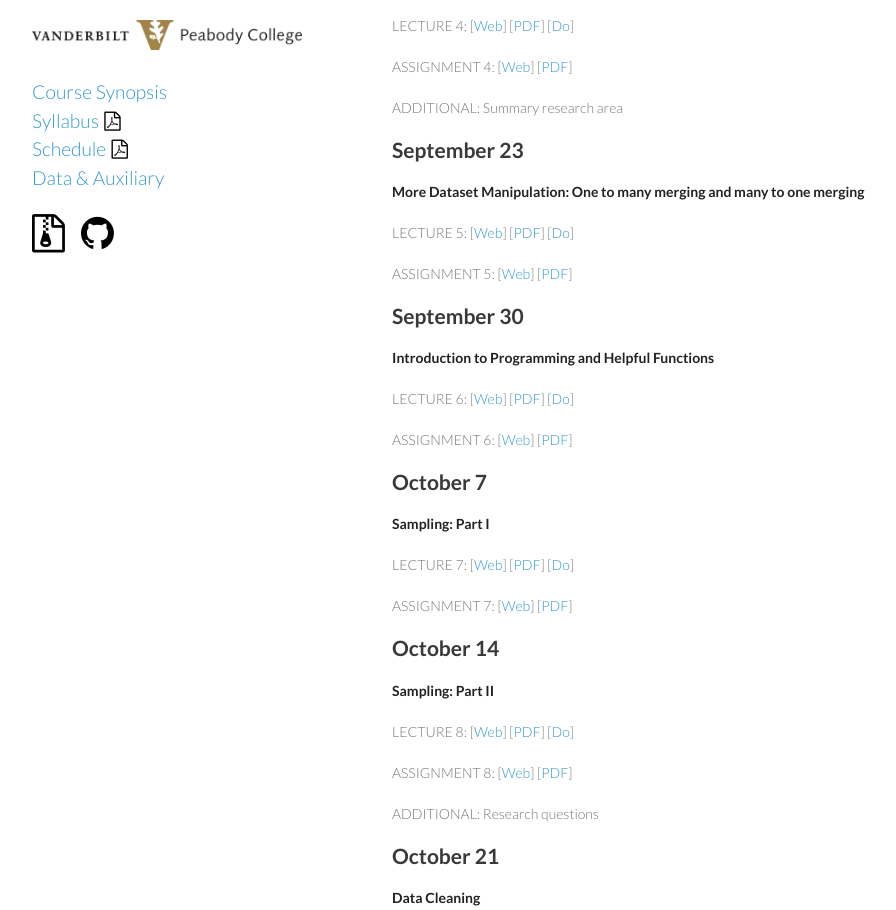
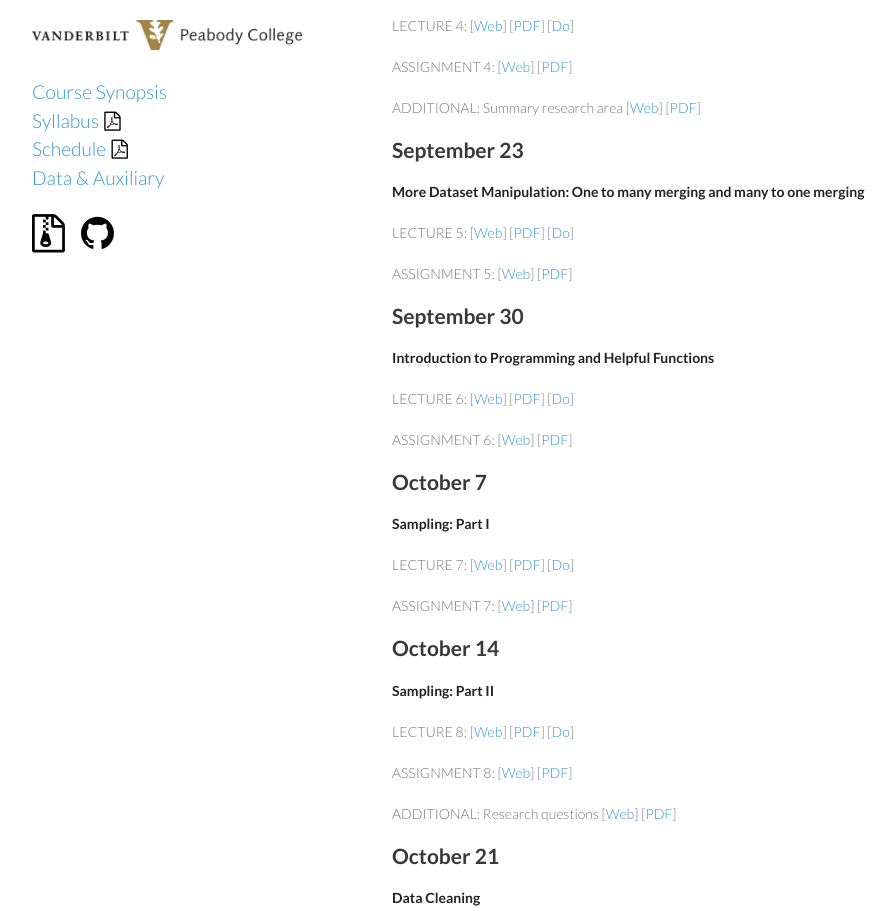
Before and after one commit to btskinner/lpo9951, a Jekyll site: the page built from schedule/index.md, in a window 1280 px wide and 1400 px high, scrolled down 598 px. Shown: the part 161-1071 px from the top of the window, without its empty margins (178-1074 px from the left). Built offline with Jekyll 4.4.1, drawn with Linux system fonts in a browser that asks for light colours; Markdown is read by kramdown in place of the engine named in the settings; some of the changed text lies outside the part shown.

Commit message:
updated paper assignments

```diff
--- a/schedule/index.md
+++ b/schedule/index.md
@@ -43,7 +43,7 @@
 
 ASSIGNMENT 4: [[Web](https://cdn.rawgit.com/btskinner/lpo9951/master/assignments/assignment4.html)] [[PDF](https://github.com/btskinner/lpo9951/raw/master/assignments/assignment4.pdf)]
 
-ADDITIONAL: Summary research area
+ADDITIONAL: Summary research area  [[Web](https://cdn.rawgit.com/btskinner/lpo9951/master/assignments/summary_research_area.html)] [[PDF](https://github.com/btskinner/lpo9951/raw/master/assignments/summary_research_area.pdf)]
 
 
 ## September 23
@@ -78,7 +78,7 @@
 
 ASSIGNMENT 8: [[Web](https://cdn.rawgit.com/btskinner/lpo9951/master/assignments/assignment8.html)] [[PDF](https://github.com/btskinner/lpo9951/raw/master/assignments/assignment8.pdf)]
 
-ADDITIONAL: Research questions
+ADDITIONAL: Research questions [[Web](https://cdn.rawgit.com/btskinner/lpo9951/master/assignments/research_questions.html)] [[PDF](https://github.com/btskinner/lpo9951/raw/master/assignments/research_questions.pdf)]
 
 ## October 21
 
```
Also changed, not shown: other parts of schedule/index.md (+2 -4 lines), 1 other file.
